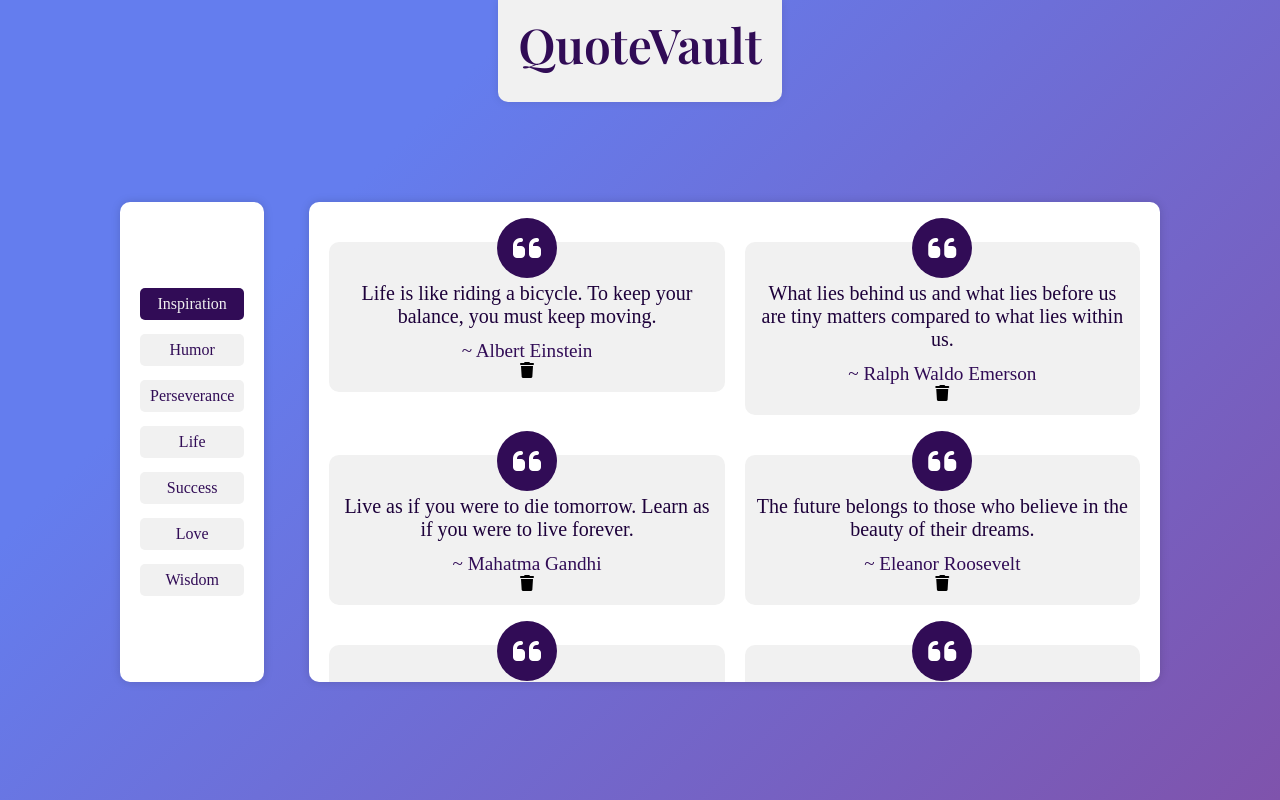
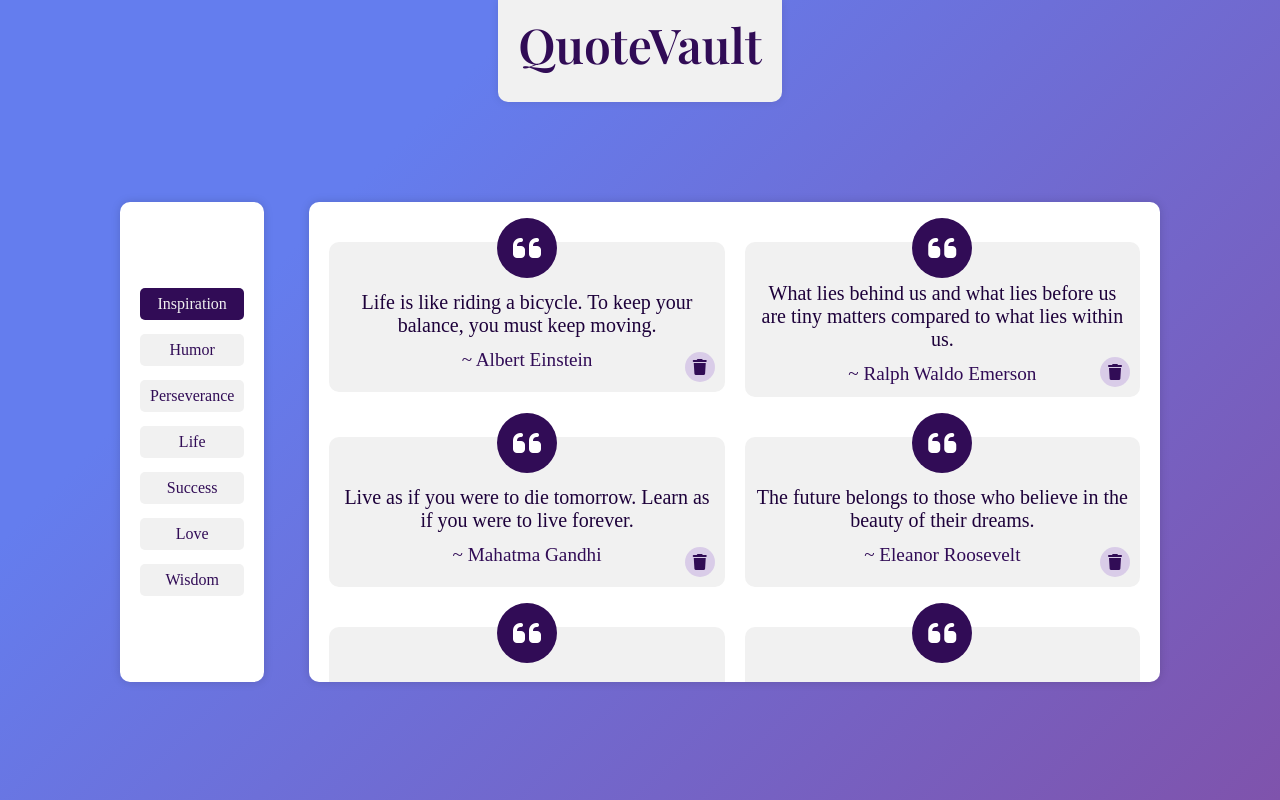
Before and after one commit to Anshika75/QuoteVault, an Angular app: page / in a window 1280 px wide. Both pictures are taken after a click on the element "Inspiration". Built offline with nearby package versions, Linux system fonts and the light colour scheme; a web font is replaced by a local one.

Commit message:
Update quote.component.css

```diff
--- a/src/app/quote-box/quote/quote.component.css
+++ b/src/app/quote-box/quote/quote.component.css
@@ -43,3 +43,23 @@
     background-color: #310c56;
     color: #fff;
 }
+
+.dlt{
+    background: #d9cce8;
+    color: #310c56;
+    height: 30px;
+    width: 30px;
+    border-radius: 50%;
+    display: grid;
+    place-items: center;
+    position: absolute;
+    bottom: 10px;
+    right: 10px;
+    cursor: pointer;
+    transition: all 0.3s;
+}
+
+.dlt:hover{
+    background: #310c56;
+    color: #fff;
+}
```
